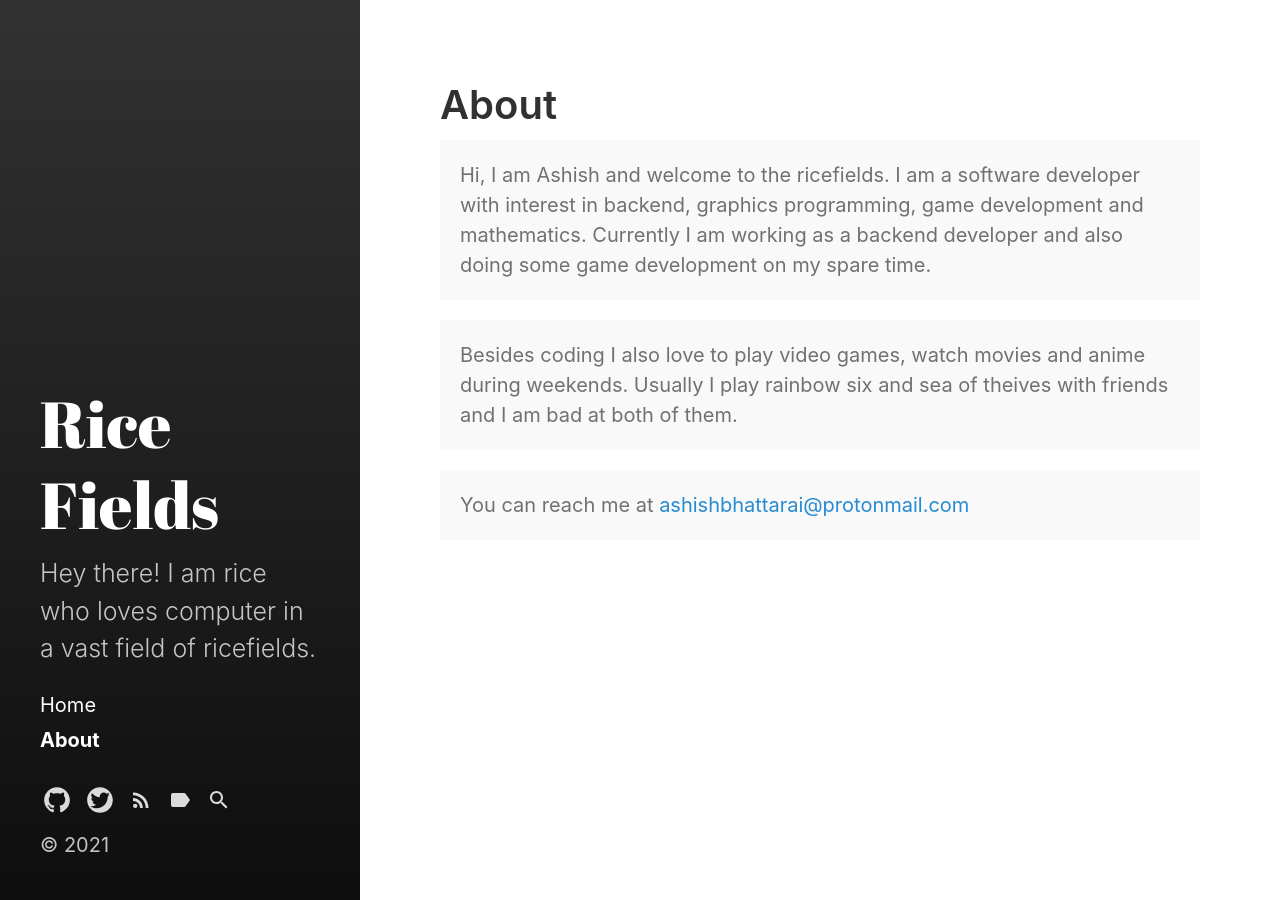
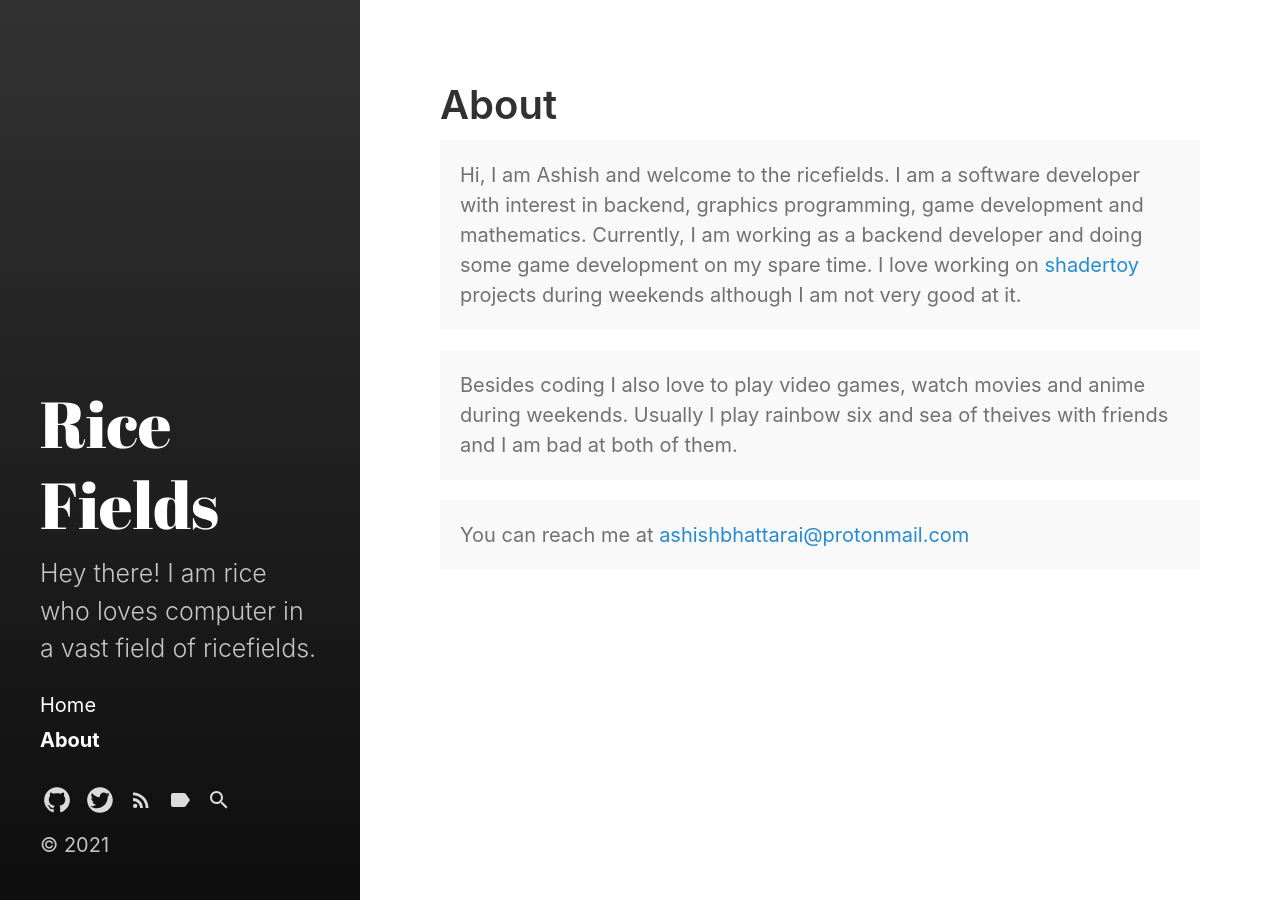
Before and after one commit to RiceNFields/ricenfields.github.io, a Jekyll site: the page built from about.md, in a window 1280 px wide. Built offline with Jekyll 4.4.1, drawn with Linux system fonts in a browser that asks for light colours.

Commit message:
Updated about page.

```diff
--- a/about.md
+++ b/about.md
@@ -4,16 +4,16 @@ title: About
 sidebar_link: true
 ---
 
-<p class="message">
-Hi, I am Ashish and welcome to the ricefields. I am a software developer with interest in backend, graphics programming, game development and mathematics.
-Currently I am working as a backend developer and also doing some game development on my spare time.
-</p>
+<div class="message">
+Hi, I am Ashish and welcome to the ricefields. I am a software developer with interest in backend, graphics programming, game development and mathematics. Currently, I am working as a backend developer and doing some game development on my spare time.
+I love working on <a href = "https://www.shadertoy.com/user/RiceFields">shadertoy</a> projects during weekends although I am not very good at it.
+</div>
 
-<p class="message">
+<div class="message">
 Besides coding I also love to play video games, watch movies and anime during weekends.
 Usually I play rainbow six and sea of theives with friends and I am bad at both of them.
-</p>
+</div>
 
-<p class="message">
+<div class="message">
 You can reach me at <a href = "mailto:{{site.hydeout.email}}">{{site.hydeout.email}}</a>
-</p>
+</div>
```
